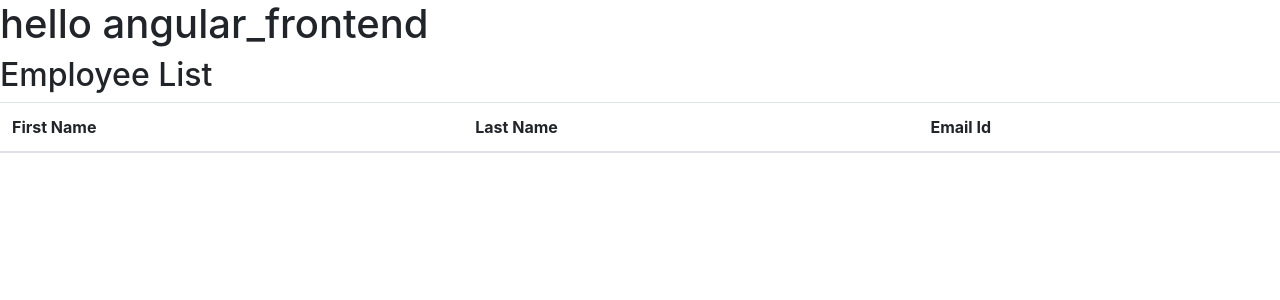
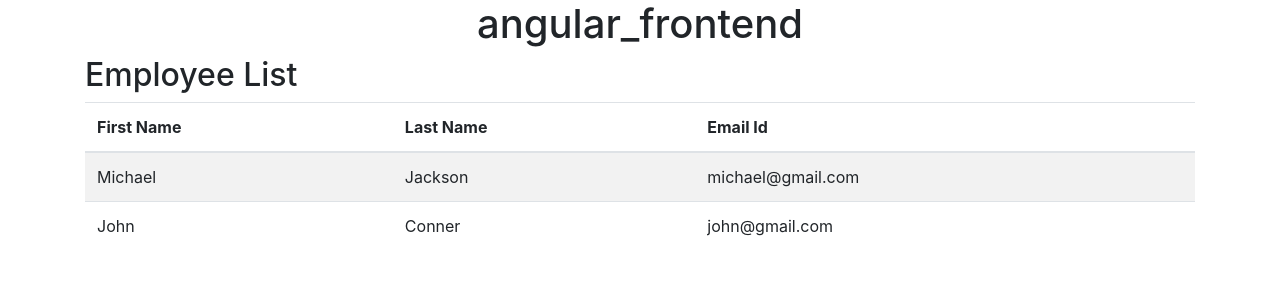
Before and after one commit to ccx1010sky/management_system_java_angular, an Angular app in the folder angular_frontend/: page / in a window 1280 px wide. Shown: the top 300 px of the page. Built offline with nearby package versions, Linux system fonts and the light colour scheme.

Commit message:
populate with dummy data and be able to display on browser

```diff
--- a/angular_frontend/src/app/app.component.html
+++ b/angular_frontend/src/app/app.component.html
@@ -1,2 +1,4 @@
-<h1>hello   angular_frontend</h1>
-<app-employee-list></app-employee-list>
+<h1 class="text-center">{{ title }}</h1>
+<div class="container">
+  <app-employee-list></app-employee-list>
+</div>
--- a/angular_frontend/src/app/employee-list/employee-list.component.ts
+++ b/angular_frontend/src/app/employee-list/employee-list.component.ts
@@ -1,19 +1,32 @@
 import { Component, OnInit } from '@angular/core';
 
-import { Employee } from "../employee";
+import { Employee } from '../employee';
 
 @Component({
   selector: 'app-employee-list',
   templateUrl: './employee-list.component.html',
-  styleUrls: ['./employee-list.component.css']
+  styleUrls: ['./employee-list.component.css'],
 })
 export class EmployeeListComponent implements OnInit {
+  employees: Employee[];
 
-  employees:Employee[];
-
-  constructor() { }
+  constructor() {}
 
   ngOnInit(): void {
+    // adding dummy data
+    this.employees = [
+      {
+        id: 1,
+        firstName: 'Michael',
+        lastName: 'Jackson',
+        emailId: 'michael@gmail.com',
+      },
+      {
+        id: 2,
+        firstName: 'John',
+        lastName: 'Conner',
+        emailId: 'john@gmail.com',
+      },
+    ];
   }
-
 }
```
Also changed, not shown: 2 other files (tests, documents, lock files or other folders).
